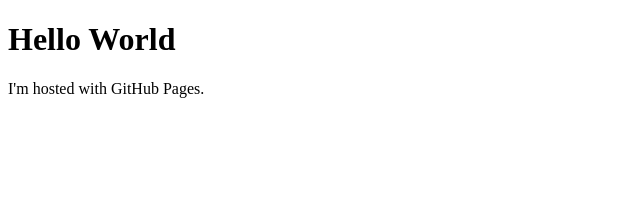
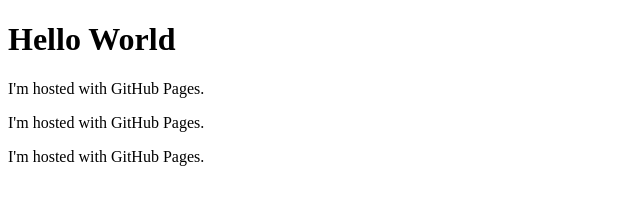
Before and after one commit to cristiiango/cristiiango.github.io, a plain HTML site: page index.html in a window 1280 px wide. Shown: the whole page, without its empty margins (0-640 px from the left). Drawn offline with Linux system fonts and the light colour scheme.

Commit message:
ADD 2 Lines

```diff
--- a/index.html
+++ b/index.html
@@ -3,5 +3,7 @@
 <body>
 <h1>Hello World</h1>
 <p>I'm hosted with GitHub Pages.</p>
+<p>I'm hosted with GitHub Pages.</p>
+<p>I'm hosted with GitHub Pages.</p>
 </body>
 </html>
```
